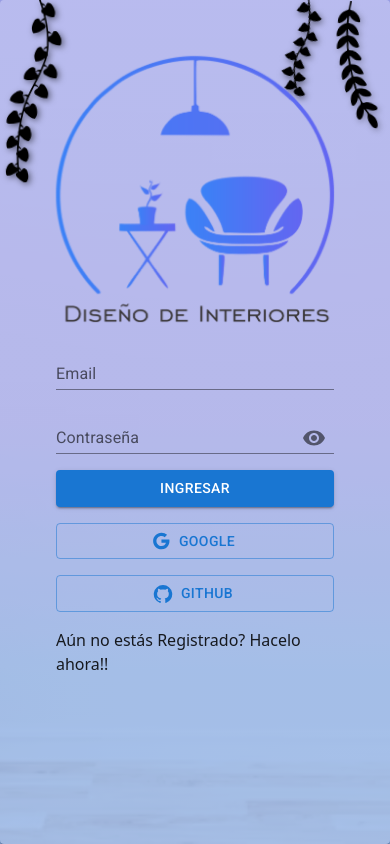
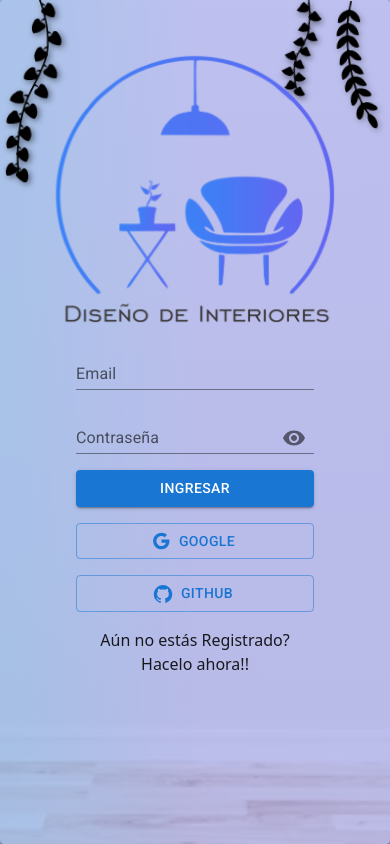
Before and after one commit to BoschiAlbano/ecommerce-luu, a Next.js app: page /login in a window 390 px wide. Built offline with nearby package versions, Linux system fonts and the light colour scheme; no server answers.

Commit message:
Register

```diff
--- a/components/login/index.jsx
+++ b/components/login/index.jsx
@@ -28,7 +28,7 @@ import Alert from '@mui/material/Alert';
 const Login = () => {
 
     //Datos Formilario Login
-    const [datos, setDatos] = useState({email: "", password: "", password2: "" });
+    const [datos, setDatos] = useState({email: "", password: "", password2: ""});
 
     // Errores Mensajes
     const [error, setError] = useState({mostrar: false, msj: ""});
@@ -50,9 +50,9 @@ const Login = () => {
       event.preventDefault();
     };
 
+
     useEffect(() => {
         setDatos({email: "", password: "", password2: "" })
-
     }, [register]);
 
     const Onchange = (e) => {
@@ -60,6 +60,9 @@ const Login = () => {
     }
     const OnSubmitLogin = async (e) => {
         e.preventDefault()
+
+        // verificar campos Vacios
+        if (VerificarCampos()) {return}
 
         try {
 
@@ -84,8 +87,9 @@ const Login = () => {
     const OnSubmitRegister = async (e) => {
         e.preventDefault()
 
+        // verificar campos Vacios
+        if (VerificarCampos()) {return}
         // comprobar si las contraseñas son iguales
-
         if (datos.password != datos.password2) {
 
             setError({mostrar: true, msj: "Las Contraseñas no son iguales"})
@@ -97,27 +101,31 @@ const Login = () => {
             return;
         }
 
-        setError({mostrar: true, msj: "No esta implementado"})
-
-        setTimeout(() => {
-            setError({mostrar: false, msj: ""})
-        }, 3000);
-
-        return;
-
         try {
 
-            const { data, error } = await supabase.auth.signInWithPassword({
+            const { data, error } = await supabase.auth.signUp(
+                {
                 email: datos.email,
-                password: datos.password
-            })
+                password: datos.password,
+                }
+            )
 
             if(error){
                 console.log(error)
                 return;
             }
 
+
+            // Todo OK, limpiar Campos
             console.log(data.user)
+
+            setError({mostrar: true, msj: "Registrado con Exito, Verifica tú Email"})
+
+            setTimeout(() => {
+                setError({mostrar: false, msj: ""})
+                setRegister(!register)
+            }, 3000);
+
 
         } catch (error) {
             // Manejar errores generales
@@ -169,8 +177,22 @@ const Login = () => {
     }
 
 
+    const VerificarCampos = () => {
+        if (datos.password.length === 0 || datos.email.length === 0) {
+            setError({mostrar: true, msj: "Hay campos vacios"})
+
+            setTimeout(() => {
+                setError({mostrar: false, msj: ""})
+            }, 3000);
+
+            return true;
+        }
+
+        return false
+    }
+
     return (
-        <Card className="py-5 px-10  sm:overflow-visible overflow-hidden sm:h-auto sm:w-auto h-full w-full"
+        <Card className="py-5 px-10 sm:overflow-visible overflow-hidden sm:h-auto sm:w-auto h-full w-full"
         style={{
             background: "rgba(255,255,255,0.3)",
             position: "relative",
@@ -178,9 +200,10 @@ const Login = () => {
 
             <div className="absolute top-0 right-0 w-full flex justify-center items-center">
                 {error.mostrar
-                ? <Alert className="w-full mx-5 mt-1" severity="error">{error.msj} </Alert>
+                ? <Alert className="w-full mx-5 mt-1 animacion-alerta" severity="error">{error.msj} </Alert>
                 : null}
             </div>
+
 
             <Planta1 top={0} right={0} width={50}/>
             <Planta2 top={0} right={60} width={30}/>
@@ -189,17 +212,16 @@ const Login = () => {
 
             <CardContent className='flex flex-col justify-center items-center relative '>
 
-                <div className="sm:w-[300px] py-5">
+                <div className=" py-5 sm:w-[20rem]">
                     <img src="/assets/Logo.png" alt="Descripcion del logo" />
                 </div>
 
-                <div className={`${register ? "card-inner" : "card-inner2"} relative`}>
+                <div className={`${register ? "card-inner" : "card-inner2"} relative w-full px-5`}>
 
+                    {/* Login */}
                     <form className={`${register ? "hidden" : "flex"} flex-col gap-4 card-front`} onSubmit={(e) => {OnSubmitLogin(e)}}>
 
                         <TextField id="input-with-sx" label="Email" variant="standard" type="text" name='email' placeholder='email' value={datos.email} onChange={(e) => Onchange(e)}/>
-
-                        {/* <TextField id="input-with-sx" label="Contraseña" variant="standard" type="password" name='password' placeholder='Password' value={datos.password} onChange={(e) => Onchange(e)}/> */}
 
                         <FormControl variant="standard">
                             <InputLabel htmlFor="standard-adornment-password">Contraseña</InputLabel>
@@ -236,10 +258,11 @@ const Login = () => {
 
                         </Stack>
 
-                        <p className="cursor-pointer hover:text-[#1976D2]" onClick={() => setRegister(true)}>Aún no estás Registrado? Hacelo ahora!!</p>
+                        <p className="cursor-pointer hover:text-[#1976D2] text-center" onClick={() => setRegister(true)}>Aún no estás Registrado? Hacelo ahora!!</p>
 
                     </form>
 
+                    {/* Register */}
                     <form className={`${register ? "flex": "hidden"} flex-col gap-4 card-back`} onSubmit={(e) => {OnSubmitRegister(e)}}>
                         <TextField id="input-with-sx" label="Email" variant="standard" type="text" name='email' placeholder='email' value={datos.email} onChange={(e) => Onchange(e)}/>
 
@@ -289,7 +312,8 @@ const Login = () => {
 
                         <BotonPlantas Texto={"Registrarse"}></BotonPlantas>
 
-                        <p className="cursor-pointer hover:text-[#1976D2]" onClick={() => setRegister(false)}>Volver a Login</p>
+
+                        <p className="cursor-pointer hover:text-[#1976D2] text-center" onClick={() => setRegister(false)}>Volver a Login</p>
 
                     </form>
 
@@ -301,19 +325,3 @@ const Login = () => {
 }
 
 export default Login;
-
-
-
-/*
-<div class="card">
-  <div class="card-inner">
-    <div class="card-front">
-      <p>Front Side</p>
-    </div>
-    <div class="card-back">
-      <p>Back Side</p>
-    </div>
-  </div>
-</div>
-
- */
--- a/pages/login.jsx
+++ b/pages/login.jsx
@@ -18,7 +18,7 @@ const Login = () => {
     return (
 
 
-        <div className="w-full h-screen grid justify-center items-center ">
+        <div className="h-screen w-screen grid justify-items-center items-center">
 
             {/* <section className="w-[300px]">
                 <Auth
--- a/styles/globals.css
+++ b/styles/globals.css
@@ -24,9 +24,9 @@ body {
 
   background:
     /* top, transparent red */
-    linear-gradient(0deg,
-      rgba(107, 151, 222, 0.85)20%,
-      rgba(106, 112, 228, 0.65)50%),
+    linear-gradient(90deg,
+      rgba(107, 151, 222, 0.80)5%,
+      rgba(106, 112, 228, 0.60)50%),
     /* bottom, image */
     url("/assets/fondo4.png") no-repeat center;
 
@@ -39,19 +39,6 @@ body {
 
 
 /* Plantas */
-@keyframes wind {
-  0% {
-    background-position: 0% 50%;
-  }
-
-  0% {
-    background-position: 50% 100%;
-  }
-
-  0% {
-    background-position: 0% 50%;
-  }
-}
 .icon-1 {
   position: absolute;
   /* top: 0;
@@ -157,3 +144,7 @@ body {
 .card-back {
   transform: rotateY(180deg);
 }
+
+
+.animacion-alerta{animation:blur-in-expand 0.5s linear both}
+@keyframes blur-in-expand{0%{transform:scale(0);filter:blur(12px);opacity:0}100%{transform:scale(1);filter:blur(0);opacity:1}}
```
Also changed, not shown: 1 other file (tests, documents, lock files or other folders).
